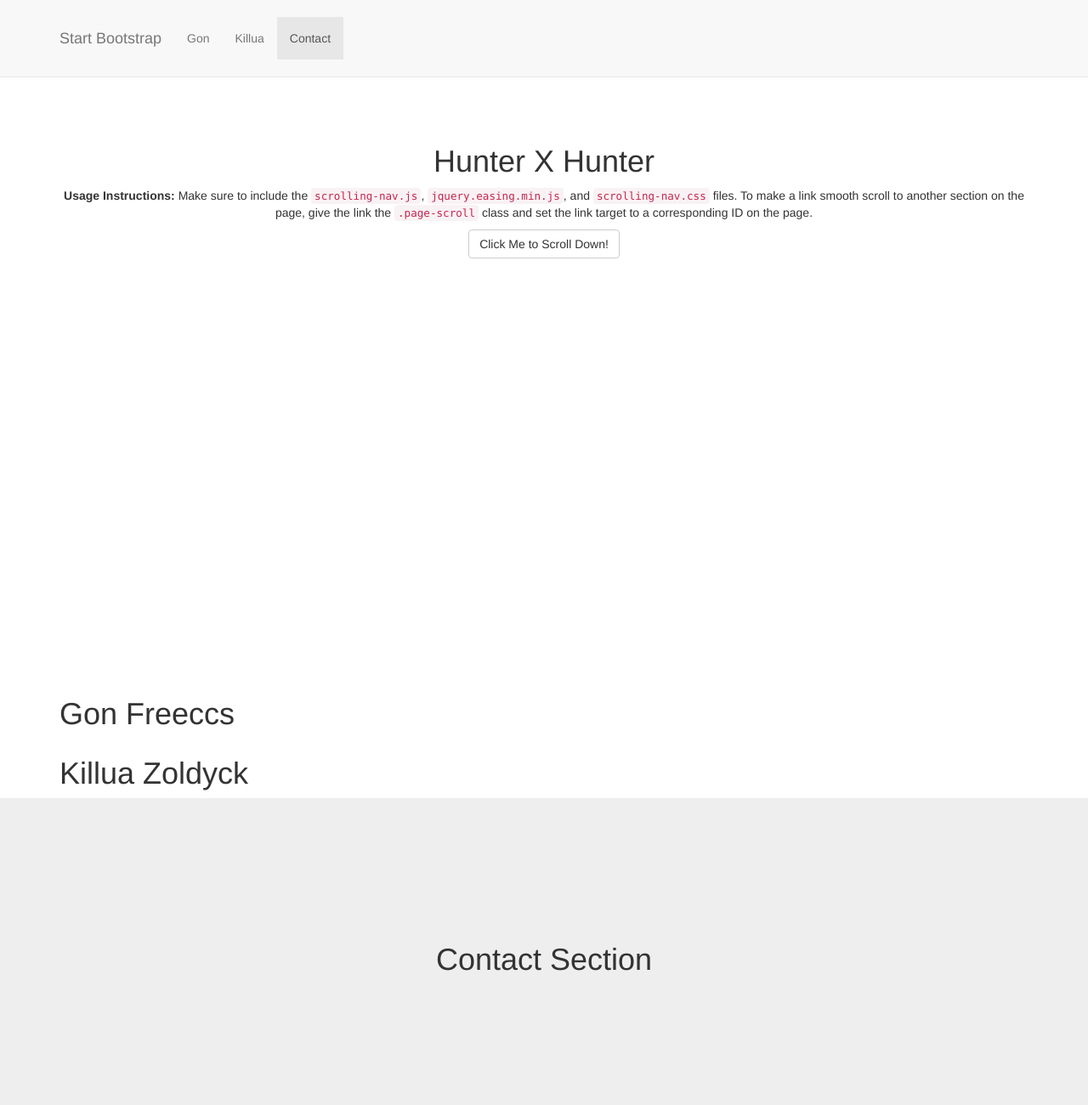
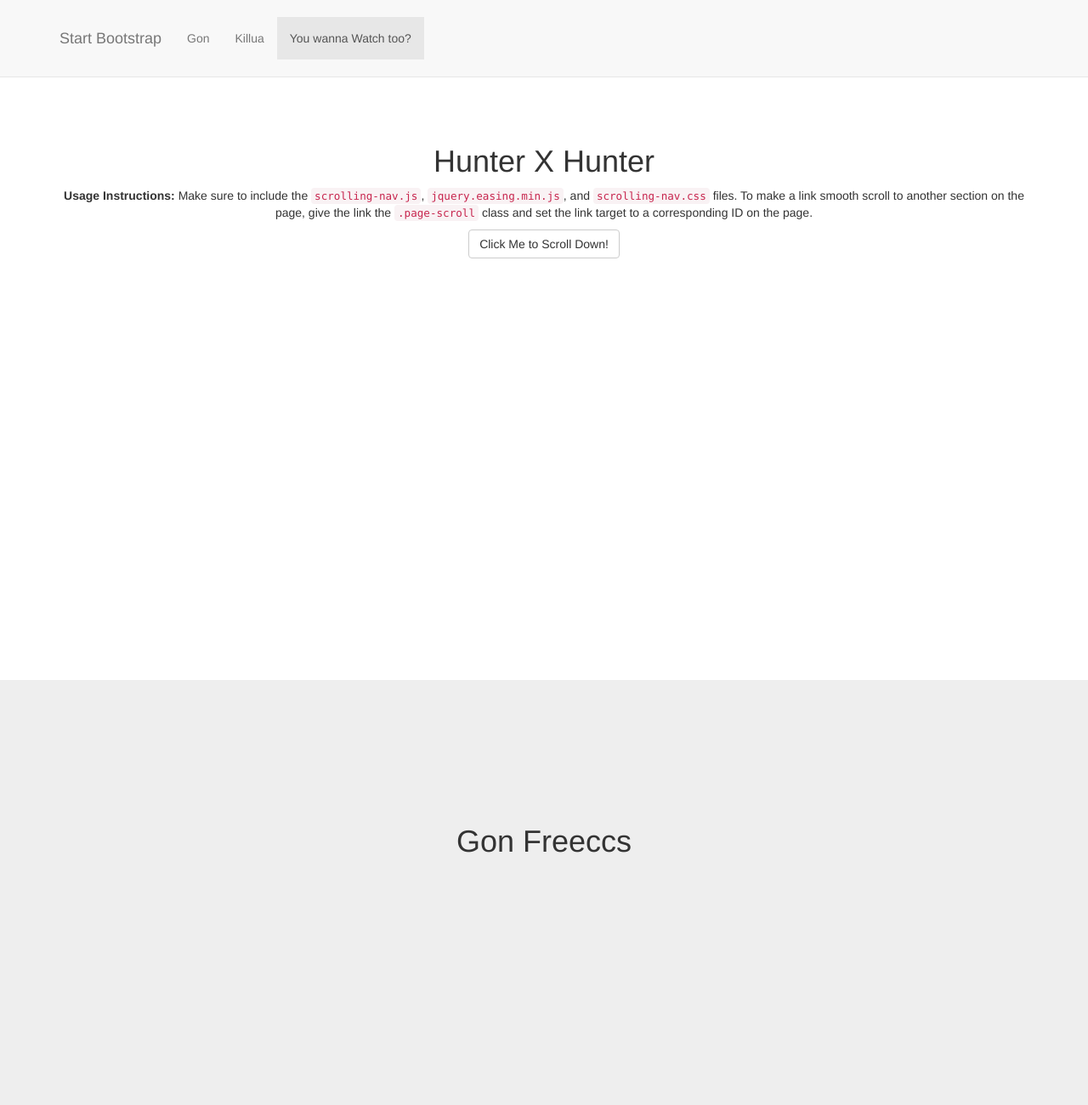
Before and after one commit to StephanNears/StephanNears.github.io, a plain HTML site: page index.html in a window 1280 px wide. Shown: the top 1300 px of the page at 85% size. Drawn offline with Linux system fonts and the light colour scheme.

Commit message:
Update index.html

```diff
--- a/index.html
+++ b/index.html
@@ -57,7 +57,7 @@
                         <a class="page-scroll" href="#Killua">Killua</a>
                     </li>
                     <li>
-                        <a class="page-scroll" href="#contact">Contact</a>
+                        <a class="page-scroll" href="#contact">You wanna Watch too?</a>
                     </li>
                 </ul>
             </div>
@@ -80,7 +80,7 @@
     </section>
 
     <!-- About Section -->
-    <section id="Gon" class="Gon Freeccs">
+    <section id="Gon" class="about-section">
         <div class="container">
             <div class="row">
                 <div class="col-lg-12">
@@ -91,7 +91,7 @@
     </section>
 
     <!-- Services Section -->
-    <section id="Killua" class="Killua Zoldyck">
+    <section id="Killua" class="services-section">
         <div class="container">
             <div class="row">
                 <div class="col-lg-12">
@@ -106,7 +106,7 @@
         <div class="container">
             <div class="row">
                 <div class="col-lg-12">
-                    <h1>Contact Section</h1>
+                    <h1>Where to read, watch, etc...</h1>
                 </div>
             </div>
         </div>
```
